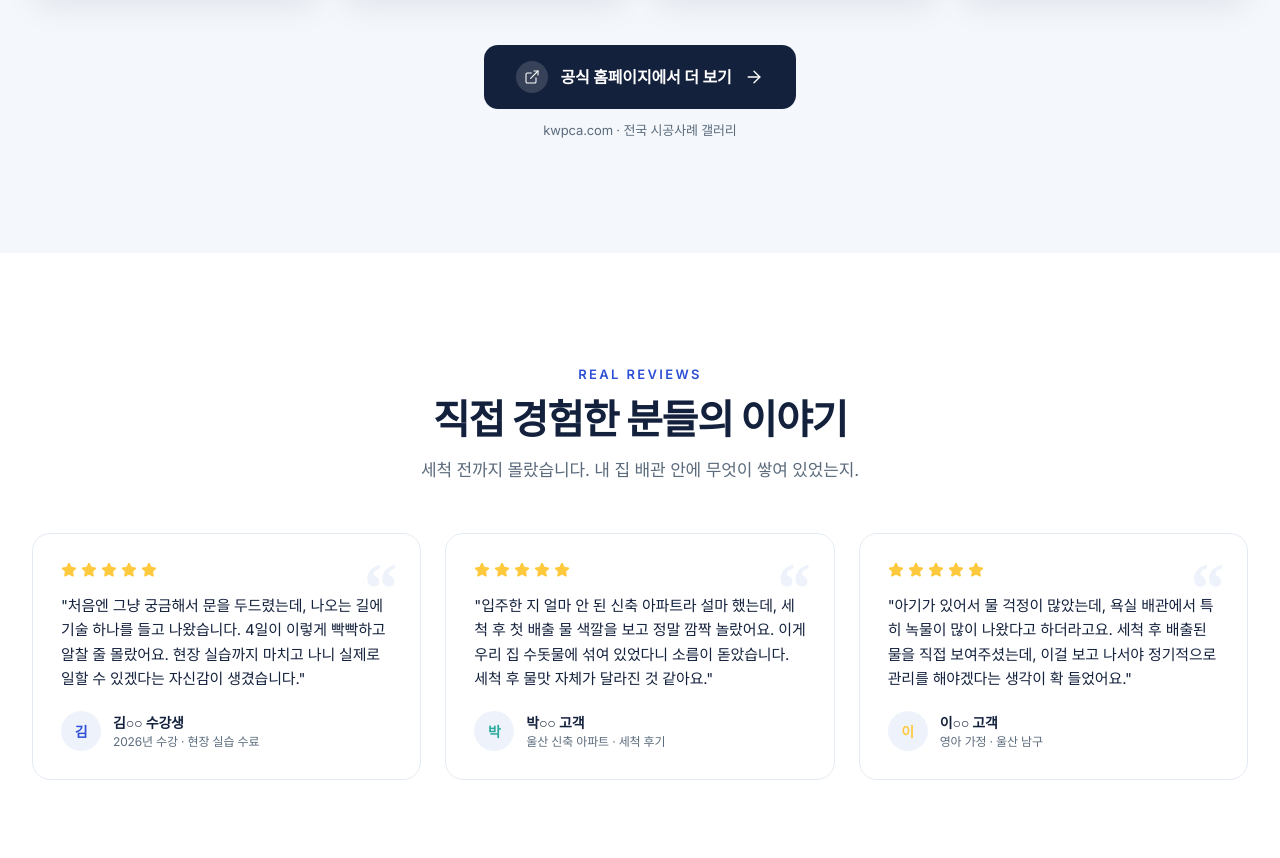
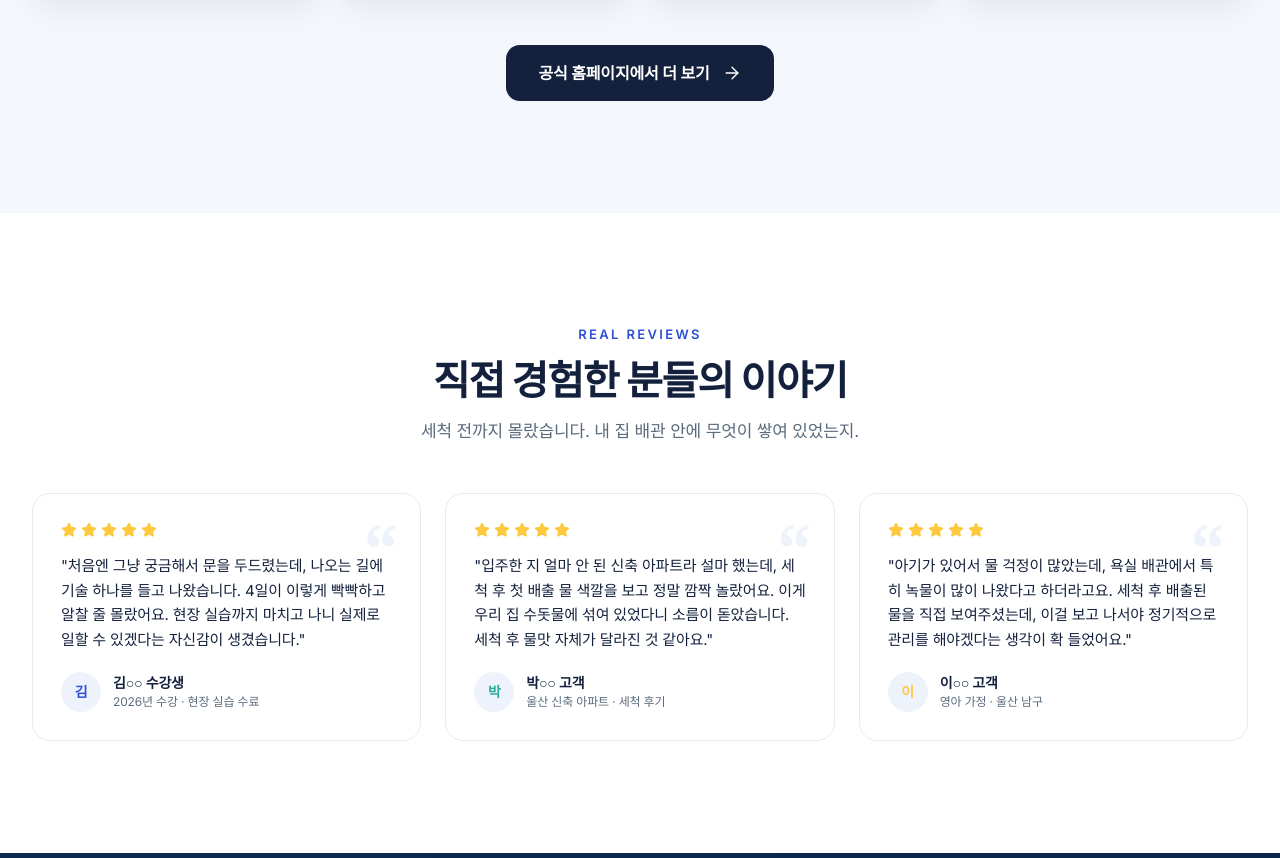
Before and after one commit to leesin1716-byte/water-pipe-landing, a website: page index.html in a window 1280 px wide. Shown: the part 4917-5775 px from the top of the page. Drawn offline with nearby package versions, Linux system fonts and the light colour scheme; a web font is replaced by a local one.

Commit message:
Remove icon and subtitle from gallery CTA button

```diff
--- a/index.html
+++ b/index.html
@@ -795,13 +795,9 @@
     <div class="mt-12 text-center reveal">
       <a href="https://www.kwpca.com/" target="_blank" rel="noopener"
          class="group inline-flex items-center gap-3 bg-ink text-white font-bold text-[16px] px-8 py-4 rounded-[14px] hover:bg-deep transition-all duration-300 hover:shadow-[0_20px_50px_rgba(14,42,82,.30)] hover:-translate-y-1">
-        <span class="w-8 h-8 rounded-full bg-white/15 flex items-center justify-center shrink-0 group-hover:bg-white/25 transition">
-          <i data-lucide="external-link" class="w-4 h-4"></i>
-        </span>
         공식 홈페이지에서 더 보기
         <i data-lucide="arrow-right" class="w-5 h-5 transition-transform duration-300 group-hover:translate-x-1"></i>
       </a>
-      <p class="mt-3 text-sub text-[13px]">kwpca.com · 전국 시공사례 갤러리</p>
     </div>
   </div>
 </section>
```
